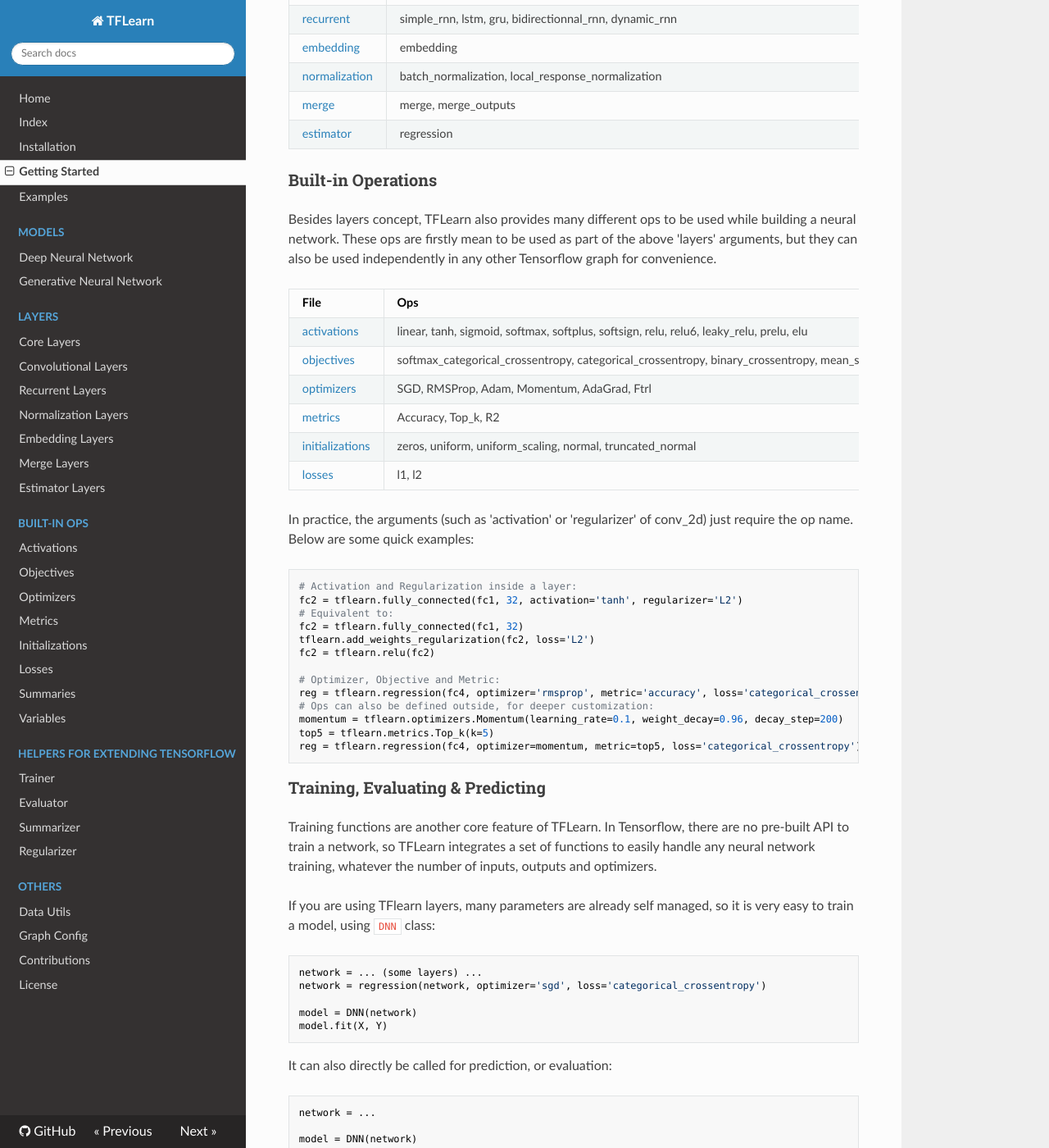
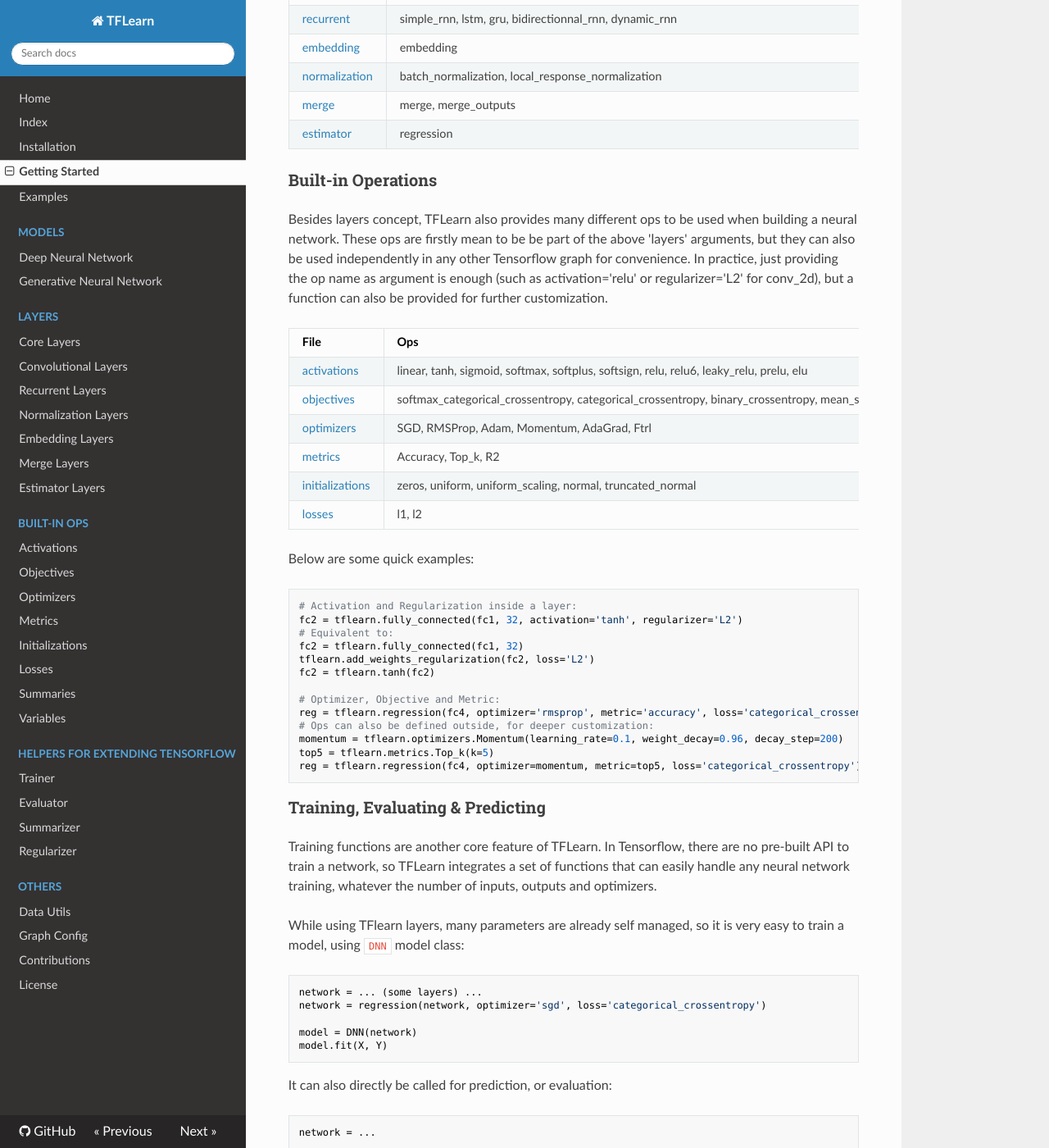
Before and after one commit to tflearn/tflearn, an MkDocs documentation site: the page built from docs/templates/getting_started.md, in a window 1280 px wide and 1400 px high, scrolled down 1119 px. Shown: the whole window at 82% size. Built offline with MkDocs 1.6.1, drawn with Linux system fonts in a browser that asks for light colours; nearby versions of some CDN libraries; old or Windows-style settings are respelled for this version of MkDocs; some of the changed text lies outside the part shown.

Commit message:
update getting_started doc

````diff
--- a/docs/templates/getting_started.md
+++ b/docs/templates/getting_started.md
@@ -1,6 +1,6 @@
 # Getting started with TFLearn
 
-Here is a basic guide that introduces TFLearn and its functionalities. First highlighting TFLearn high-level API, for fast neural network building and training, and then showing how TFLearn layers, built-in ops and helpers can directly benefit any model implementation with Tensorflow.
+Here is a basic guide that introduces TFLearn and its functionalities. First, highlighting TFLearn high-level API for fast neural network building and training, and then showing how TFLearn layers, built-in ops and helpers can directly benefit any model implementation with Tensorflow.
 
 # High-Level API usage
 
@@ -45,7 +45,7 @@ File | Layers
 
 ### Built-in Operations
 
-Besides layers concept, TFLearn also provides many different ops to be used while building a neural network. These ops are firstly mean to be used as part of the above 'layers' arguments, but they can also be used independently in any other Tensorflow graph for convenience.
+Besides layers concept, TFLearn also provides many different ops to be used when building a neural network. These ops are firstly mean to be be part of the above 'layers' arguments, but they can also be used independently in any other Tensorflow graph for convenience. In practice, just providing the op name as argument is enough (such as activation='relu' or regularizer='L2' for conv_2d), but a function can also be provided for further customization.
 
 File | Ops
 -----|----
@@ -56,7 +56,7 @@ File | Ops
 [initializations](http://tflearn.org/initializations) | zeros, uniform, uniform_scaling, normal, truncated_normal
 [losses](http://tflearn.org/losses) | l1, l2
 
-In practice, the arguments (such as 'activation' or 'regularizer' of conv_2d) just require the op name. Below are some quick examples:
+Below are some quick examples:
 
 ```python
 # Activation and Regularization inside a layer:
@@ -64,7 +64,7 @@ fc2 = tflearn.fully_connected(fc1, 32, activation='tanh', regularizer='L2')
 # Equivalent to:
 fc2 = tflearn.fully_connected(fc1, 32)
 tflearn.add_weights_regularization(fc2, loss='L2')
-fc2 = tflearn.relu(fc2)
+fc2 = tflearn.tanh(fc2)
 
 # Optimizer, Objective and Metric:
 reg = tflearn.regression(fc4, optimizer='rmsprop', metric='accuracy', loss='categorical_crossentropy')
@@ -76,9 +76,9 @@ reg = tflearn.regression(fc4, optimizer=momentum, metric=top5, loss='categorical
 
 ### Training, Evaluating & Predicting
 
-Training functions are another core feature of TFLearn. In Tensorflow, there are no pre-built API to train a network, so TFLearn integrates a set of functions to easily handle any neural network training, whatever the number of inputs, outputs and optimizers.
+Training functions are another core feature of TFLearn. In Tensorflow, there are no pre-built API to train a network, so TFLearn integrates a set of functions that can easily handle any neural network training, whatever the number of inputs, outputs and optimizers.
 
-If you are using TFlearn layers, many parameters are already self managed, so it is very easy to train a model, using `DNN` class:
+While using TFlearn layers, many parameters are already self managed, so it is very easy to train a model, using `DNN` model class:
 
 ```python
 network = ... (some layers) ...
@@ -98,23 +98,23 @@ model.load('model.tflearn')
 model.predict(X)
 ```
 
-- To learn more about those wrappers, see: [dnn](http://tflearn.org/models/dnn) and [estimator](http://tflearn.org/layers/estimator).
+- To learn more about these wrappers, see: [dnn](http://tflearn.org/models/dnn) and [estimator](http://tflearn.org/layers/estimator).
 
 ### Visualization
 
-While writing a Tensorflow model and adding tensorboard summaries isn't very practical, TFLearn has the ability to self managed a lot of useful logs. Currently, TFLearn training classes are supporting a verbose level to automatically manage summaries:
+While writing a Tensorflow model and adding tensorboard summaries isn't very practical, TFLearn has the ability to self managed a lot of useful logs. Currently, TFLearn supports a verbose level to automatically manage summaries:
 
 - 0: Loss & Metric (Best speed).
 - 1: Loss, Metric & Gradients.
 - 2: Loss, Metric, Gradients & Weights.
 - 3: Loss, Metric, Gradients, Weights, Activations & Sparsity (Best Visualization).
 
-Using `DNN` class, it is very simple, only specify the verbose level argument is required:
+Using `DNN` model class, it just requires to specify the verbose argument:
 ```python
 model = DNN(network, tensorboard_verbose=3)
 ```
 
-Then, you can run Tensorboard and visualize your network and its performance:
+Then, Tensorboard can be run to visualize network and performance:
 
 ```
 $ tensorboard --logdir='/tmp/tflearn_logs'
@@ -134,7 +134,7 @@ $ tensorboard --logdir='/tmp/tflearn_logs'
 
 ### Weights persistence
 
-To save or restore a model, you can simply invoke 'save' or 'load' method of `DNN` class.
+To save or restore a model, simply invoke 'save' or 'load' method of `DNN` model class.
 
 ```python
 # Save a model
@@ -143,11 +143,11 @@ model.save('my_model.tflearn')
 model.load('my_model.tflearn')
 ```
 
-To retrieve a layer variables, you can either use the layer name, or directly use 'W' or 'b' attributes that are supercharged to the returned Tensor class.
+Retrieving a layer variables can either be done using the layer name, or directly by using 'W' or 'b' attributes that are supercharged to the layer's returned Tensor.
 ```python
 # Let's create a layer
 fc1 = fully_connected(input_layer, 64, name="fc_layer_1")
-# Using Tensor attributes (Attributes are supercharged to the original Tensor class)
+# Using Tensor attributes (Layer will supercharge the returned Tensor with weights attributes)
 fc1_weights_var = fc1.W
 fc1_biases_var = fc1.b
 # Using Tensor name
@@ -289,16 +289,16 @@ model.fit(feed_dict=[{in1: X1, label1: Y1}, {in2: X2, in3: X3, label2: Y2}])
 
 - For an example, see: [trainer.py](https://github.com/tflearn/tflearn/blob/master/examples/extending_tensorflow/trainer.py).
 
-For prediction, TFLearn implements a `Predictor` class that is working in a similar way as `Trainer`. It takes any network as parameter and return the predicted value.
+For prediction, TFLearn implements a `Evaluator` class that is working in a similar way as `Trainer`. It takes any network as parameter and return the predicted value.
 ```python
-model = Predictor(network)
+model = Evaluator(network)
 model.predict(feed_dict={input_placeholder: X})
 ```
 
-- To learn more about Predictor class: [predictor](http://tflearn.org/helpers/predictor).
+- To learn more about Evaluator class: [evaluator](http://tflearn.org/helpers/evaluator).
 
-To handle network that behave differently at training and testing time (such as dropout and batch normalization), `Trainer` class uses a boolean variable ('training'), that specifies if the network is used for training or testing/predicting. This variable is stored under tf.GraphKeys.IS_TRAINING collection, as its first element.
-So, when defining such ops, you need to add a condition to your op:
+To handle networks that have layer with different behavior at training and testing time (such as dropout and batch normalization), `Trainer` class uses a boolean variable ('is_training'), that specifies if the network is used for training or testing/predicting. This variable is stored under tf.GraphKeys.IS_TRAINING collection, as its first (and only) element.
+So, when defining such layers, this variable should be used as the op condition:
 
 ```python
 # Example for Dropout:
@@ -313,13 +313,20 @@ tf.cond(is_training, apply_dropout, lambda: x) # Only apply dropout at training
 
 To make it easy, TFLearn implements functions to retrieve that variable or change its value:
 
+```python
+# Set training mode ON (set is_training var to True)
+tflearn.is_training(True)
+# Set training mode OFF (set is_training var to False)
+tflearn.is_training(False)
+```
+
 - See: [training config](http://tflearn.org/config#is_training).
 
 ### Variables
 
 TFLearn defines a set of functions for users to quickly define variables.
 
-While in Tensorflow, variable creation requires predifinied value or initializer, as well as an explicit device placement, TFLearn simplify variable definition:
+While in Tensorflow, variable creation requires predefined value or initializer, as well as an explicit device placement, TFLearn simplify variable definition:
 
 ```python
 import tflearn.variables as vs
@@ -336,7 +343,7 @@ my_var = vs.variable('W',
 
 When using `Trainer` class, it is also very easy to manage summaries. It just additionally required that the activations to monitor are stored into `tf.GraphKeys.ACTIVATIONS` collection.
 
-Then, simply specify verbose level to control visualization depth:
+Then, simply specify a verbose level to control visualization depth:
 ```python
 model = Trainer(network, loss=loss, metric=acc, tensorboard_verbose=3)
 ```
````
Also changed, not shown: other parts of docs/templates/getting_started.md (+1 -1 lines).
